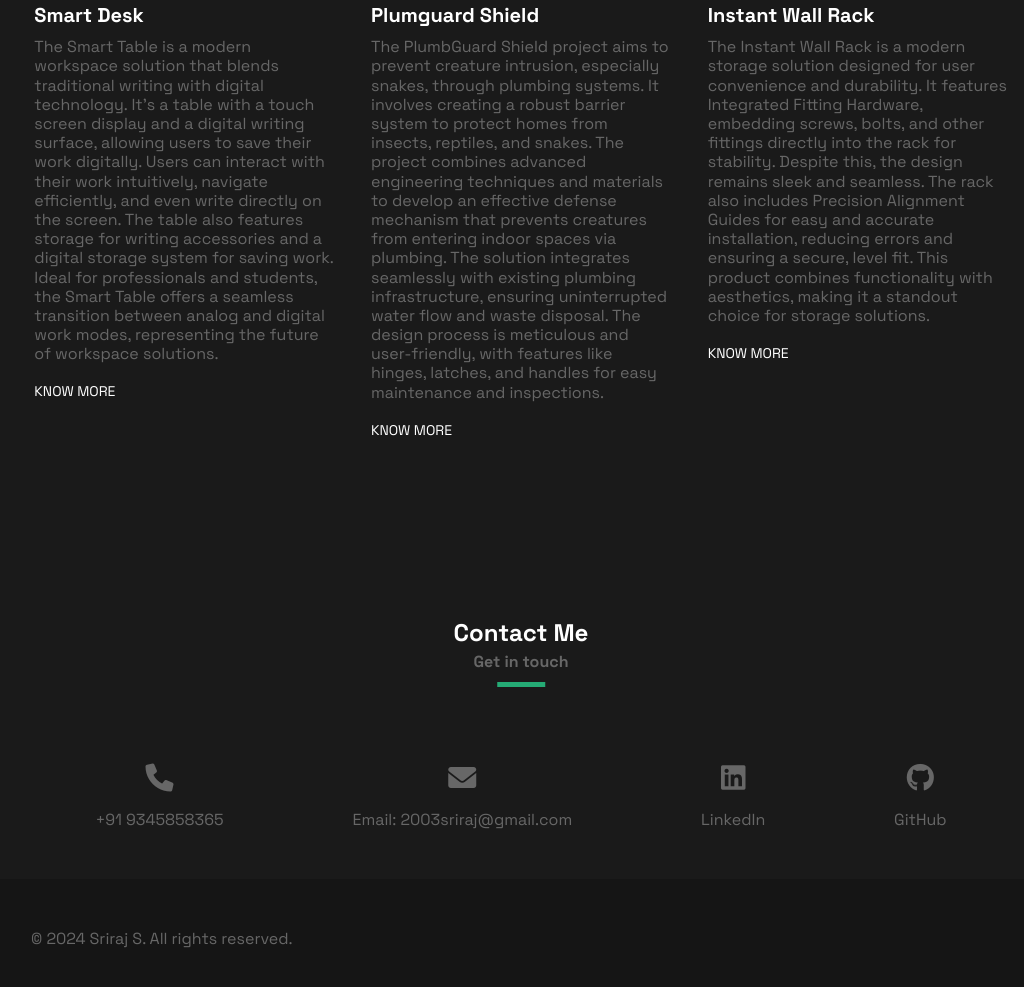
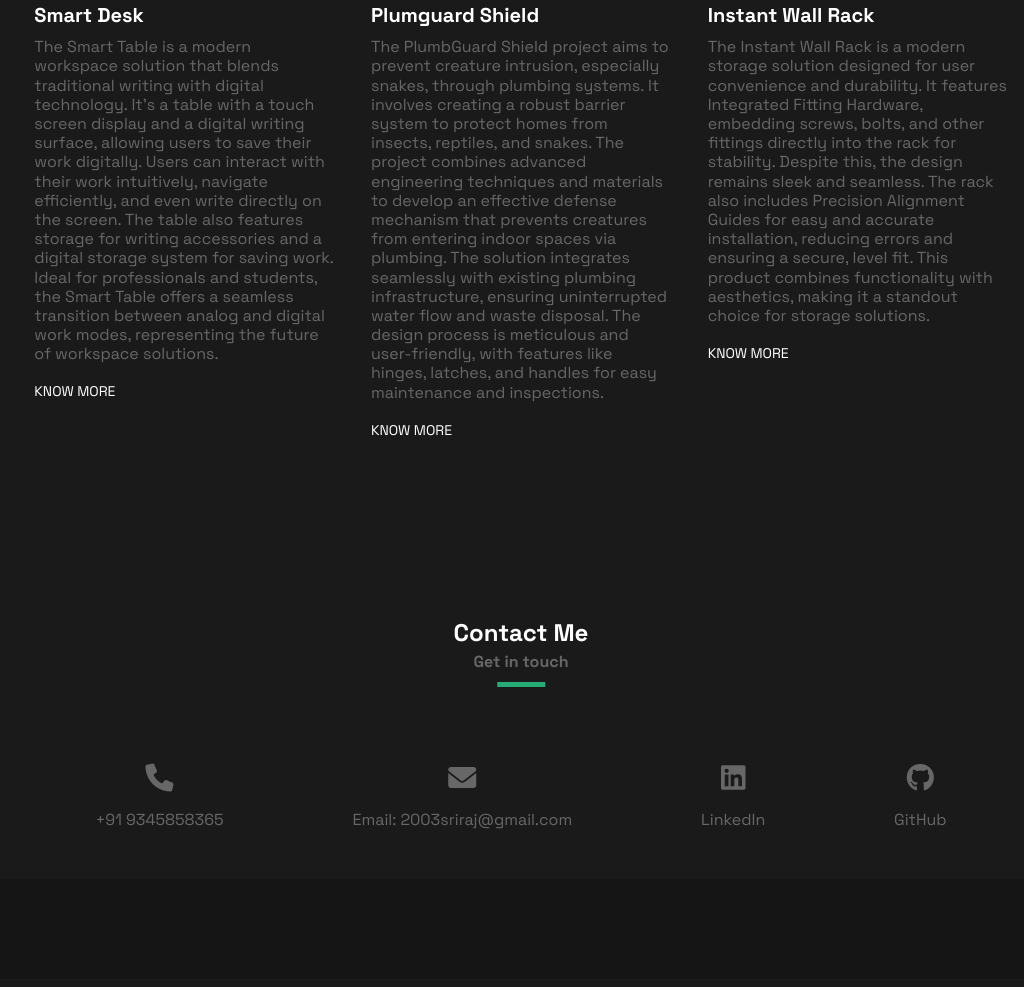
Before and after one commit to Hunt-03/portsriraj, a plain HTML site: page index.html in a window 1280 px wide. Shown: the part 3560-4547 px from the top of the page, without its empty margins (119-1143 px from the left). Drawn offline with nearby package versions, Linux system fonts and the light colour scheme.

Commit message:
index.html

```diff
--- a/index.html
+++ b/index.html
@@ -332,7 +332,6 @@
    <!--=================== Footer ====================-->
    <footer id="footer" class="footer">
     <div class="container">
-        <p class="footer__text">&copy; 2024 Sriraj S. All rights reserved.</p>
     </div>
 </footer>
 
```
